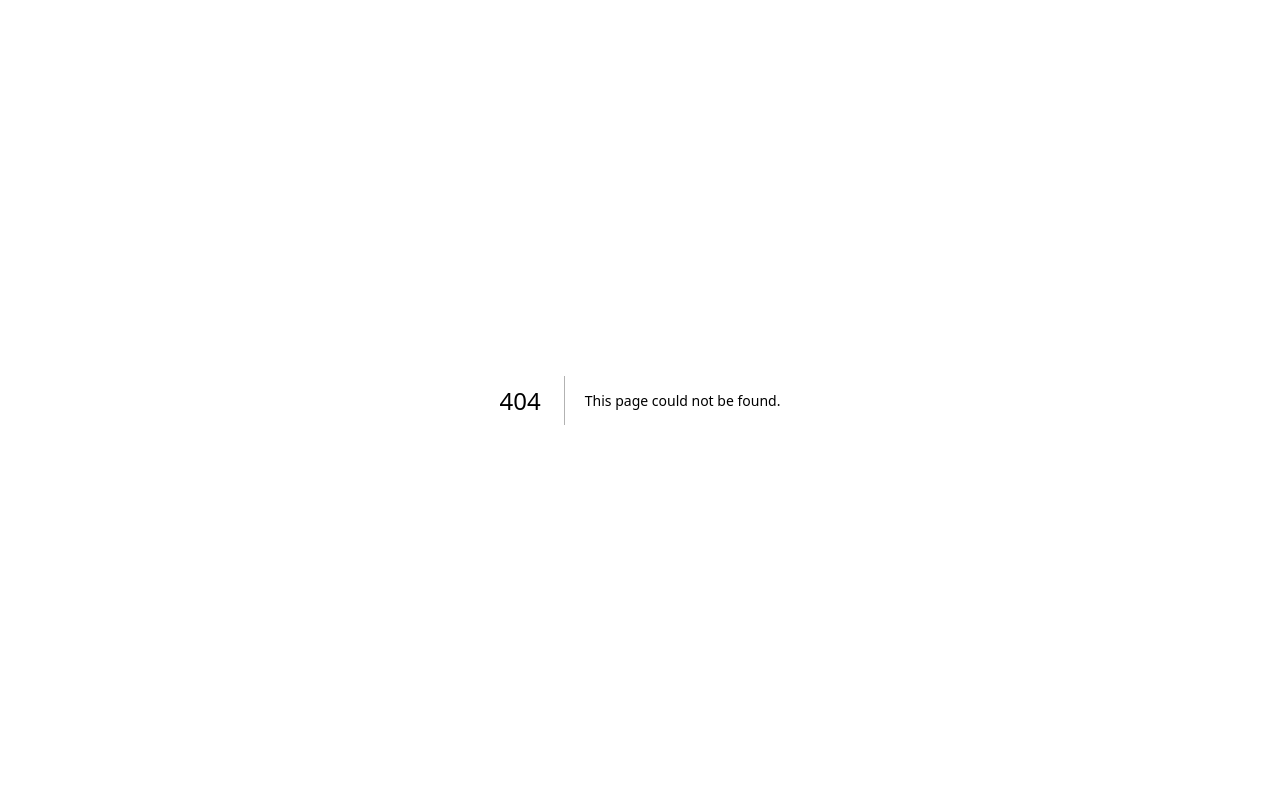
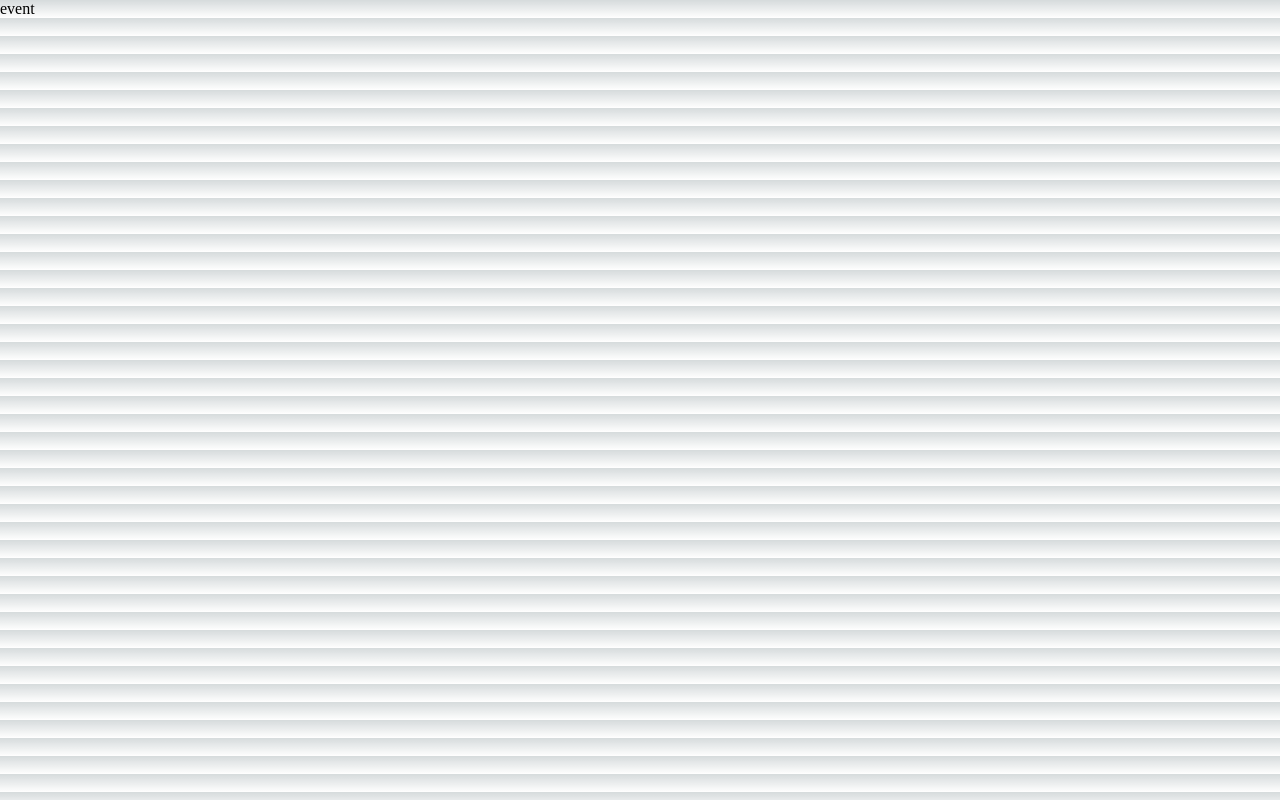
Before and after one commit to m-fadi/events_app, a Next.js app: page /events/event1 in a window 1280 px wide. Before the commit this address had no page. Built offline with nearby package versions, Linux system fonts and the light colour scheme.

Commit message:
add single event page

```diff
--- /dev/null
+++ b/pages/events/event1.js
@@ -0,0 +1,9 @@
+import React from 'react'
+
+const event1 = () => {
+  return (
+    <div>event</div>
+  )
+}
+
+export default event1
```
